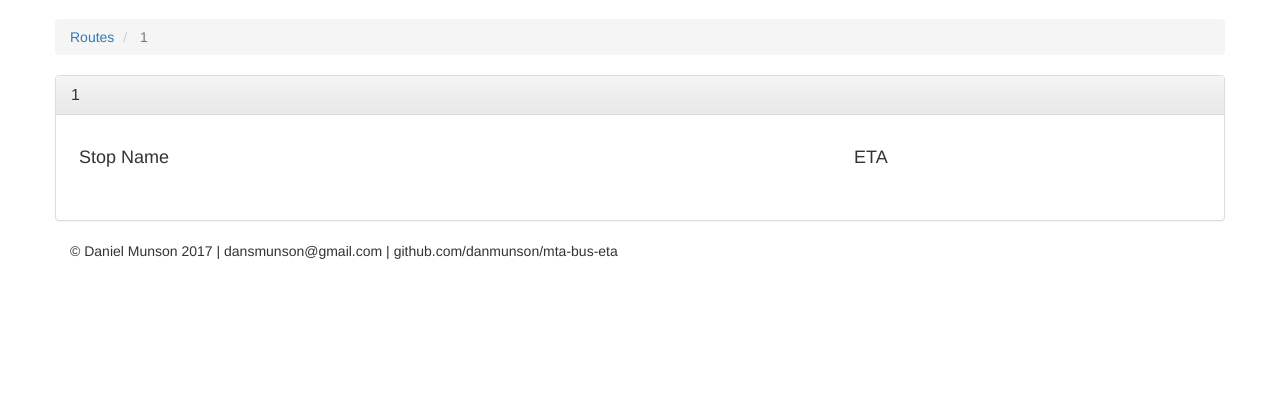
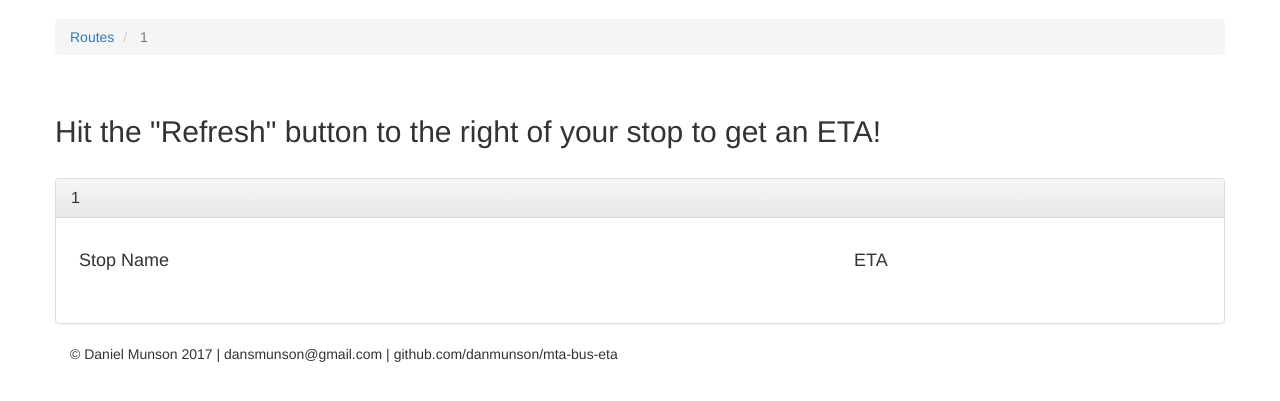
Before and after one commit to danmunson/mta-bus-eta, a Flask app: page /1/1 in a window 1280 px wide. Shown: the part 51-452 px from the top of the page. Run offline with Flask 2, Linux system fonts and the light colour scheme; parts of the project's set-up code (start-up, migrations or seed data) failed here and were passed over; some libraries are stand-ins or nearby versions.

Commit message:
aesthetics

```diff
--- a/templates/index.html
+++ b/templates/index.html
@@ -54,10 +54,14 @@
         <h2><i>for the conscious commuter.</i></h2>
       </div>
     </div>
-
+    <br>
     <div class="container">
       <!-- Example row of columns -->
 
+      <div class='row'>
+        <h2>Select your Route and Direction:</h2>
+      </div>
+      <br>
       {% for route in the_routes %}
       <div class="row">
           <div class="panel panel-default">
--- a/templates/stops.html
+++ b/templates/stops.html
@@ -65,7 +65,11 @@
                 </li>
             </ol>
         </div>
-
+        <br>
+        <div class='row'>
+            <h2>Hit the "Refresh" button to the right of your stop to get an ETA!</h2>
+        </div>
+        <br>
         <div class="row">
             <div class="panel panel-default">
                 <div class="panel-heading">
```
